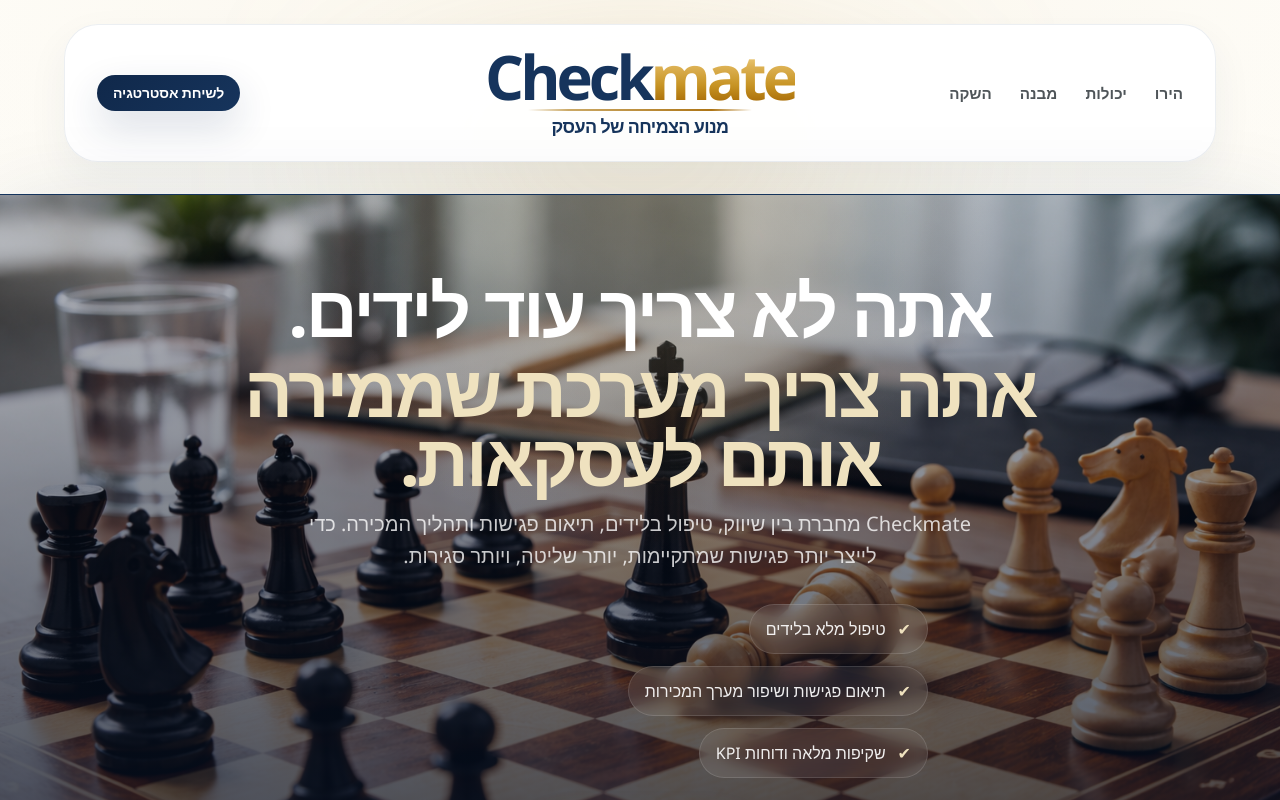
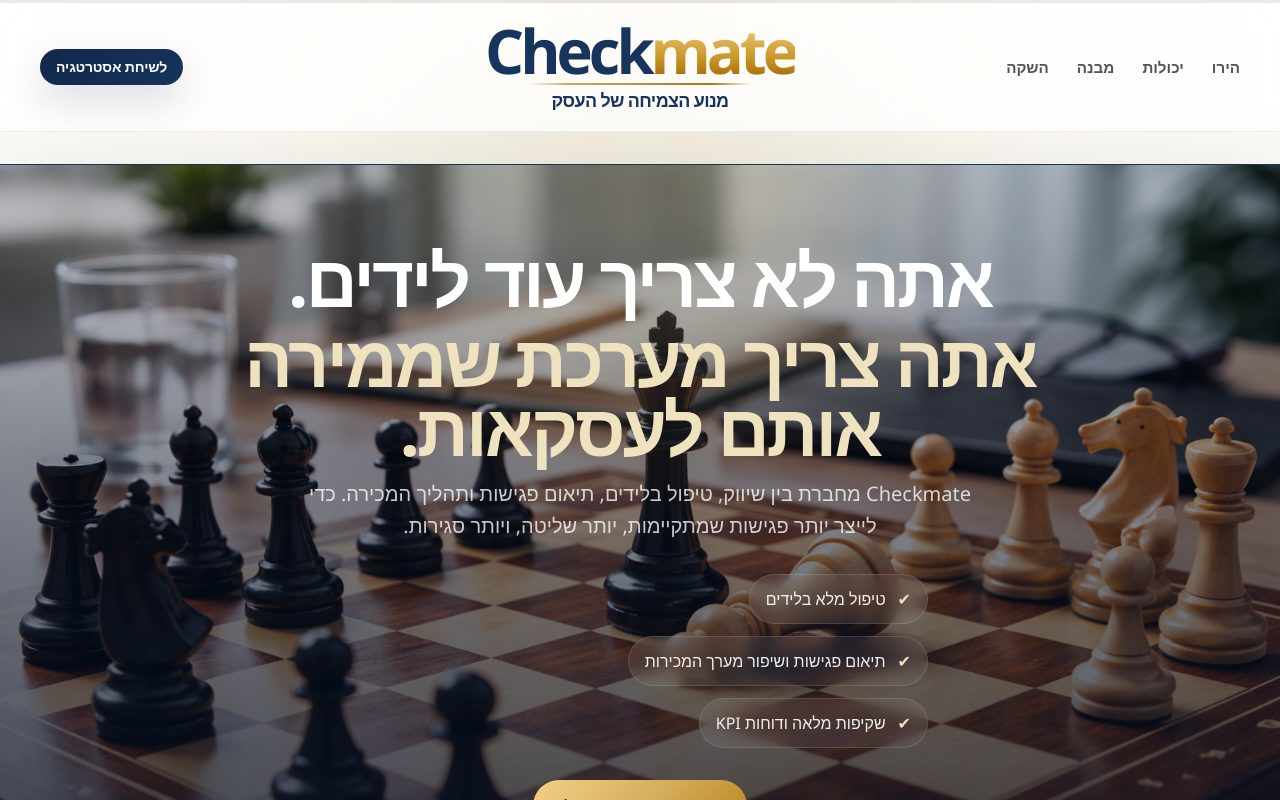
Before and after one commit to miricon-tech/Checkmate, a Next.js app: page / in a window 1280 px wide. Shown: the top 800 px of the page. Built offline with nearby package versions, Linux system fonts and the light colour scheme; a web font is replaced by a local one.

Commit message:
Refine header scroll behavior

```diff
--- a/src/app/globals.css
+++ b/src/app/globals.css
@@ -31,6 +31,8 @@
 
 html {
   scroll-behavior: smooth;
+  scrollbar-color: var(--accent) rgba(22, 52, 92, 0.1);
+  scrollbar-width: thin;
 }
 
 body {
@@ -52,8 +54,57 @@ a {
   background: rgba(212, 109, 58, 0.22);
 }
 
+::-webkit-scrollbar {
+  width: 13px;
+}
+
+::-webkit-scrollbar-track {
+  background: rgba(22, 52, 92, 0.08);
+}
+
+::-webkit-scrollbar-thumb {
+  border: 3px solid rgba(255, 255, 255, 0.84);
+  border-radius: 999px;
+  background: linear-gradient(
+    180deg,
+    rgba(240, 209, 138, 1) 0%,
+    rgba(212, 171, 88, 1) 52%,
+    rgba(22, 52, 92, 1) 100%
+  );
+}
+
+::-webkit-scrollbar-thumb:hover {
+  background: linear-gradient(
+    180deg,
+    rgba(245, 218, 143, 1) 0%,
+    rgba(212, 171, 88, 1) 48%,
+    rgba(16, 40, 74, 1) 100%
+  );
+}
+
 .page-shell {
   isolation: isolate;
+}
+
+.scroll-progress {
+  height: 3px;
+  width: 100%;
+  background: rgba(22, 52, 92, 0.08);
+  overflow: hidden;
+}
+
+.scroll-progress__bar {
+  display: block;
+  height: 100%;
+  width: 100%;
+  transform-origin: right center;
+  background: linear-gradient(
+    90deg,
+    rgba(22, 52, 92, 1) 0%,
+    rgba(200, 164, 93, 1) 72%,
+    rgba(240, 209, 138, 1) 100%
+  );
+  transition: transform 140ms ease-out;
 }
 
 .surface-card {
--- a/src/components/landing/landing-header.tsx
+++ b/src/components/landing/landing-header.tsx
@@ -1,6 +1,6 @@
 "use client";
 
-import { useState } from "react";
+import { useEffect, useState } from "react";
 import { BrandLogo } from "@/components/landing/brand-logo";
 import { Button } from "@/components/ui/button";
 import { Panel } from "@/components/ui/panel";
@@ -34,10 +34,69 @@ function MenuToggleIcon({ open }: MenuToggleProps) {
 
 export function LandingHeader() {
   const [mobileMenuOpen, setMobileMenuOpen] = useState(false);
+  const [isScrolled, setIsScrolled] = useState(false);
+  const [scrollProgress, setScrollProgress] = useState(0);
+
+  useEffect(() => {
+    let frame = 0;
+
+    const updateScrollState = () => {
+      frame = 0;
+
+      const { documentElement } = document;
+      const maxScroll =
+        documentElement.scrollHeight - documentElement.clientHeight;
+      const currentScroll = window.scrollY;
+
+      setIsScrolled(currentScroll > 24);
+      setScrollProgress(maxScroll > 0 ? currentScroll / maxScroll : 0);
+    };
+
+    const handleScroll = () => {
+      if (frame !== 0) {
+        return;
+      }
+
+      frame = window.requestAnimationFrame(updateScrollState);
+    };
+
+    updateScrollState();
+    window.addEventListener("scroll", handleScroll, { passive: true });
+    window.addEventListener("resize", handleScroll);
+
+    return () => {
+      if (frame !== 0) {
+        window.cancelAnimationFrame(frame);
+      }
+
+      window.removeEventListener("scroll", handleScroll);
+      window.removeEventListener("resize", handleScroll);
+    };
+  }, []);
 
   return (
-    <header className="px-6 pt-6 md:px-10">
-      <div className="surface-card surface-card-strong mx-auto max-w-6xl rounded-[34px] px-5 py-5 md:px-8 md:py-6">
+    <header className="sticky top-0 z-50">
+      <div className="scroll-progress">
+        <span
+          className="scroll-progress__bar"
+          style={{ transform: `scaleX(${scrollProgress})` }}
+        />
+      </div>
+
+      <div
+        className={cn(
+          "border-b border-[rgba(22,52,92,0.08)] transition-all duration-300",
+          isScrolled
+            ? "bg-[rgba(255,255,255,0.92)] shadow-[0_18px_44px_rgba(22,52,92,0.08)] backdrop-blur-xl"
+            : "bg-[rgba(255,255,255,0.76)] backdrop-blur-md"
+        )}
+      >
+        <div
+          className={cn(
+            "w-full px-6 transition-[padding] duration-300 md:px-10",
+            isScrolled ? "py-3" : "py-5"
+          )}
+        >
           <div className="grid items-center gap-5 md:grid-cols-[1fr_auto_1fr]">
             <nav className="hidden items-center justify-start gap-7 md:flex">
             {navigation.map((item) => (
@@ -47,7 +106,13 @@ export function LandingHeader() {
             ))}
             </nav>
 
-          <BrandLogo className="justify-self-center" compact />
+            <BrandLogo
+              className={cn(
+                "justify-self-center transition-transform duration-300",
+                isScrolled ? "scale-[0.94]" : "scale-100"
+              )}
+              compact
+            />
 
             <div className="flex items-center justify-end gap-3">
               <div className="hidden md:block">
@@ -84,12 +149,17 @@ export function LandingHeader() {
                   </a>
                 ))}
               </nav>
-            <Button href="#cta" className="mt-4 w-full" onClick={() => setMobileMenuOpen(false)}>
+              <Button
+                href="#cta"
+                className="mt-4 w-full"
+                onClick={() => setMobileMenuOpen(false)}
+              >
                 לשיחת אסטרטגיה
               </Button>
             </Panel>
           ) : null}
         </div>
+      </div>
     </header>
   );
 }
```
Lines whose indentation alone changed are shown as unchanged.
